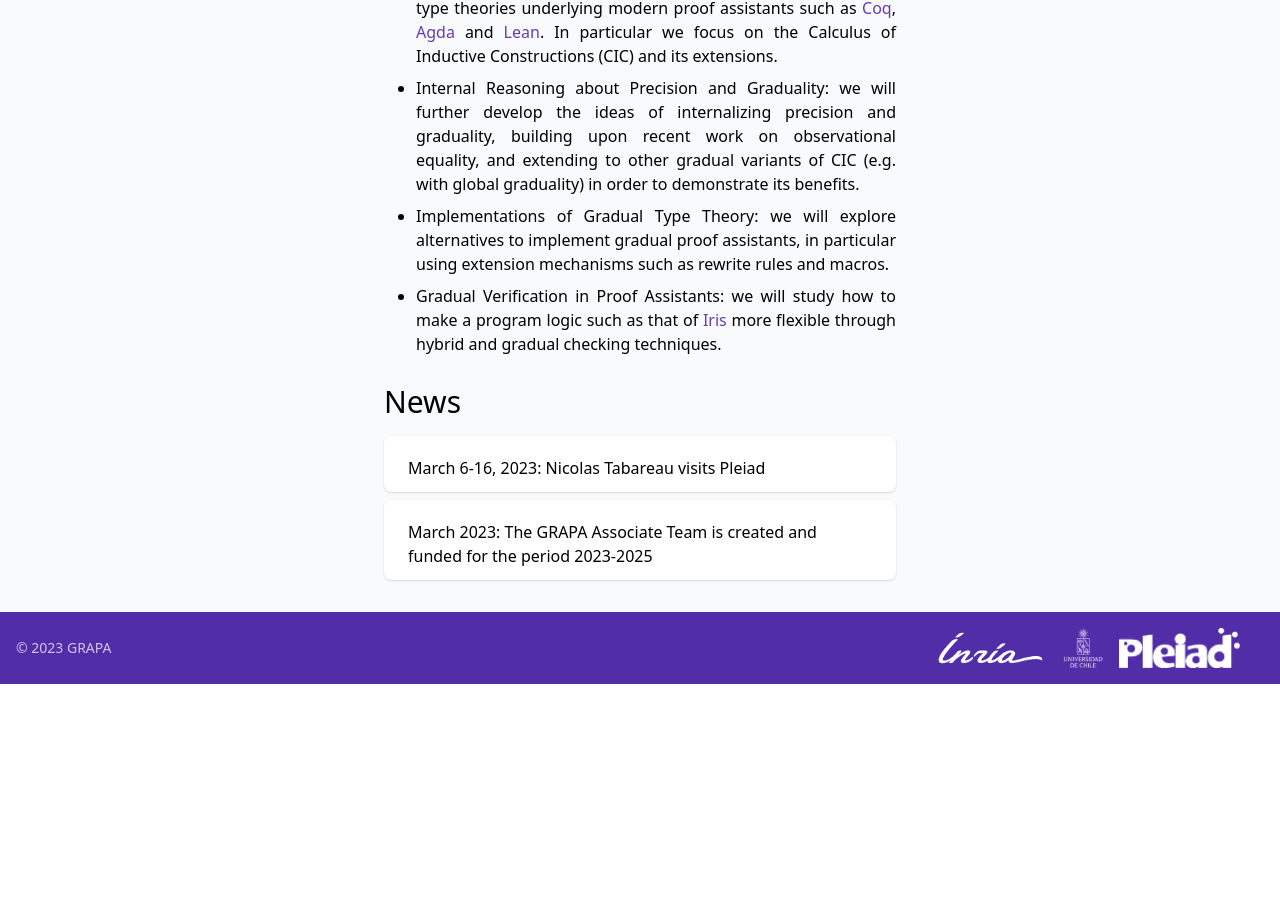
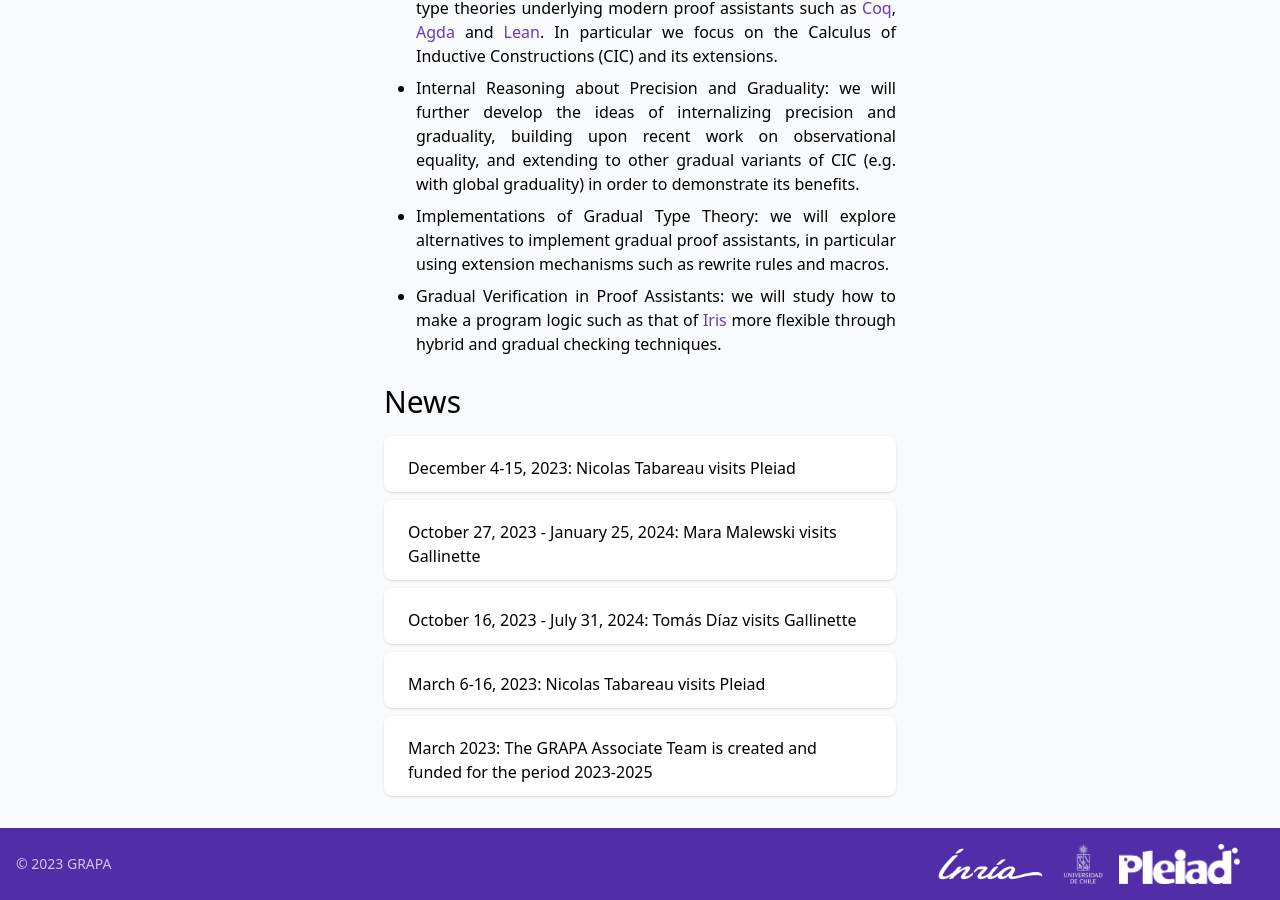
Before and after one commit to pleiad/grapa-website, a Jekyll site: the page built from index.html, in a window 1280 px wide and 900 px high, scrolled down 692 px. Built offline with Jekyll 4.4.1, drawn with Linux system fonts in a browser that asks for light colours; nearby versions of some CDN libraries; some web fonts are replaced; before the commit the page ends 1376 px from its top, so only the background shows below that.

Commit message:
Add Mara & Tomas visits to Gallinette

```diff
--- a/_data/activities.yml
+++ b/_data/activities.yml
@@ -1,3 +1,15 @@
+- title: Nicolas Tabareau visits Pleiad
+  date: December 4-15, 2023
+  description:
+
+- title: Mara Malewski visits Gallinette
+  date: October 27, 2023 - January 25, 2024
+  description:
+
+- title: Tomás Díaz visits Gallinette
+  date: October 16, 2023 - July 31, 2024
+  description:
+
 - title: Nicolas Tabareau visits Pleiad
   date: March 6-16, 2023
   description:
--- a/_data/members.yml
+++ b/_data/members.yml
@@ -1,5 +1,5 @@
-- name: Stefan Malewski
-  img: stefan.jpg
+- name: Mara Malewski
+  img: mara.jpg
   status: PhD Student
   code: phd
   url: https://ivi.malew.ski
```
Also changed, not shown: assets/img/mara.jpg (added), assets/img/stefan.jpg (deleted).
